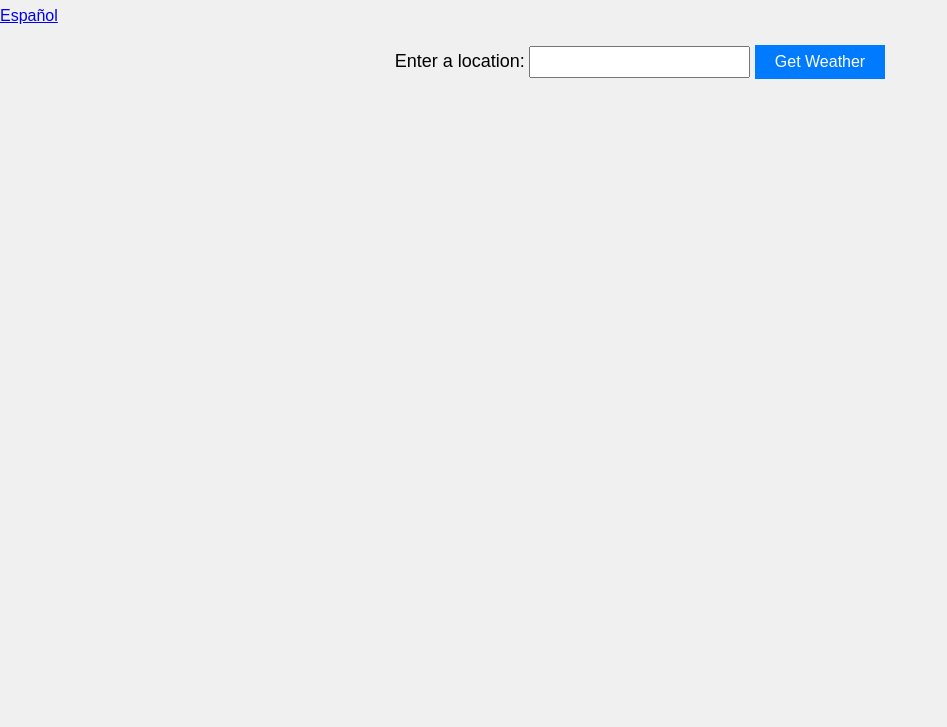
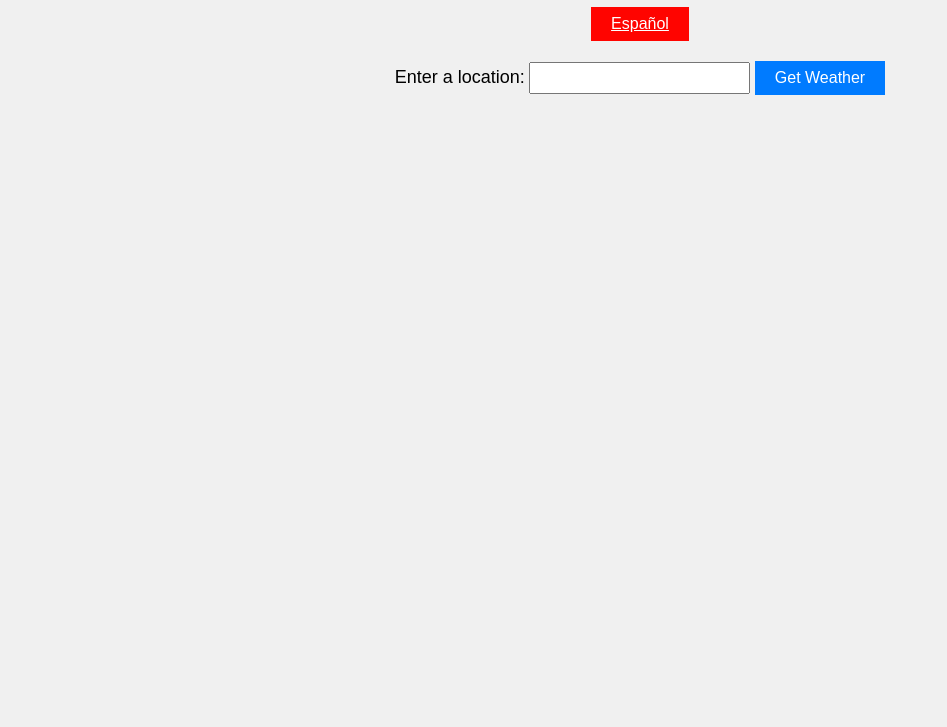
Before and after one commit to lubelmont/clima_node_git, a website: page public/index.html in a window 1280 px wide. Shown: the part 73-800 px from the top of the page, without its empty margins (0-947 px from the left). Drawn offline with Linux system fonts and the light colour scheme.

Commit message:
This change center the lenguaje Btn

```diff
--- a/public/index.html
+++ b/public/index.html
@@ -9,10 +9,10 @@
 
 <body>
   <h1>Weather App</h1>
-  <!-- <div class="lenguageDiv"> -->
-    <div class="">
-      <!-- <a class="lenguage" href="/index-es.html">Español</a> -->
-      <a class="" href="/index-es.html">Español</a>
+  <div class="lenguageDiv">
+
+      <a class="lenguage" href="/index-es.html">Español</a>
+
   </div>
   <form action="/weather" method="GET">
     <label for="location">Enter a location:</label>
```
